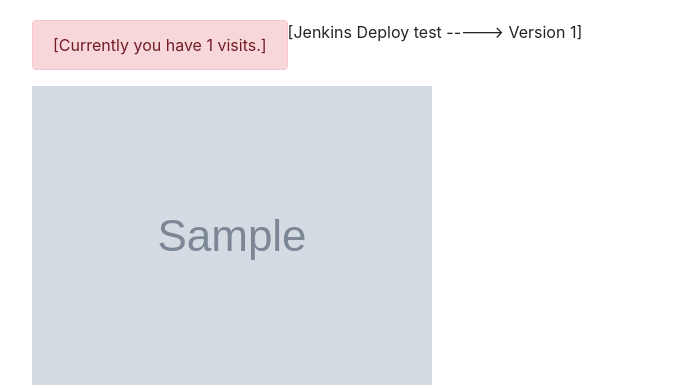
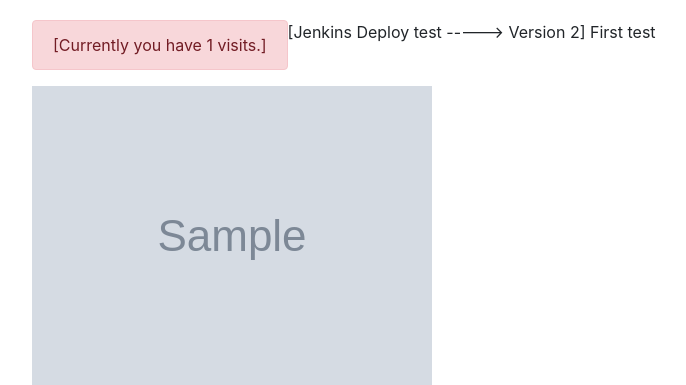
Before and after one commit to tmdwnsdl/web_count_jenkins, a Flask app: template templates/index.html in a window 1280 px wide. Shown: the part 101-486 px from the top of the page, without its empty margins (23-709 px from the left). Run offline with Flask 3, Linux system fonts and the light colour scheme; the template is opened without the code that fills it: most values are stand-ins (such as "Sample title", 1, 10 or a date in 2020); grey boxes marked "Sample" are stand-in pictures.

Commit message:
Update index.html, build test

```diff
--- a/templates/index.html
+++ b/templates/index.html
@@ -19,7 +19,7 @@
       <div class="alert alert-danger" role="alert">
         [Currently you have {{visit_count}} visits.]
       </div>
-      <p>[Jenkins Deploy test -----> Version 1]</p>
+      <p>[Jenkins Deploy test -----> Version 2] First test</p>
     </div>
 
     <div class="row">
```
Also changed, not shown: 2 other files.
